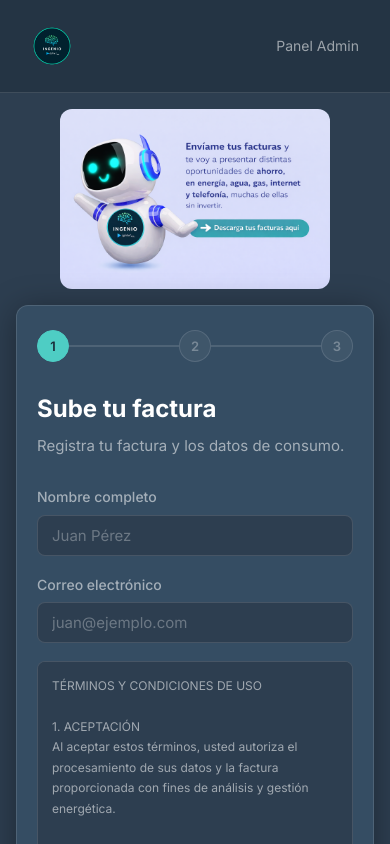
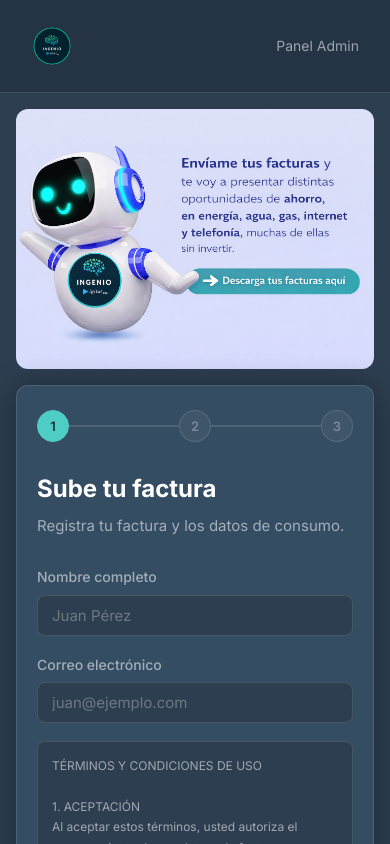
Before and after one commit to juanfelipe100/invoice-app, a React (Vite) app in the folder frontend/: page / in a window 390 px wide. Shown: the top 844 px of the page. Built offline with nearby package versions, Linux system fonts and the light colour scheme; a web font is replaced by a local one.

Commit message:
Increase robot size on mobile

```diff
--- a/frontend/src/app.css
+++ b/frontend/src/app.css
@@ -568,13 +568,13 @@ body {
   .customer-illustration {
     display: flex;
     transform: none;
-    max-height: 200px;
+    max-height: 280px;
     width: 100%;
     justify-content: center;
     align-self: auto;
   }
   .customer-illustration img {
-    height: 180px;
+    height: 260px;
   }
   .customer-form {
     transform: none;
```
